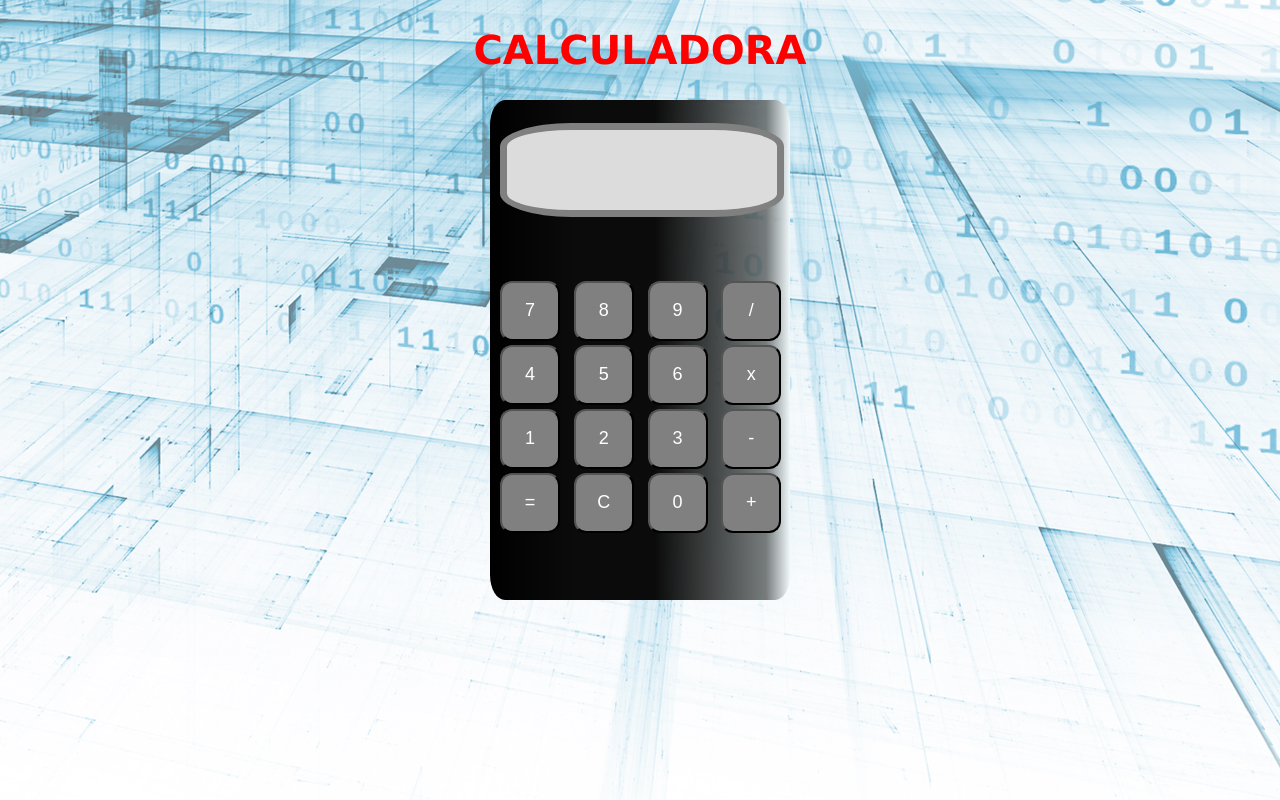
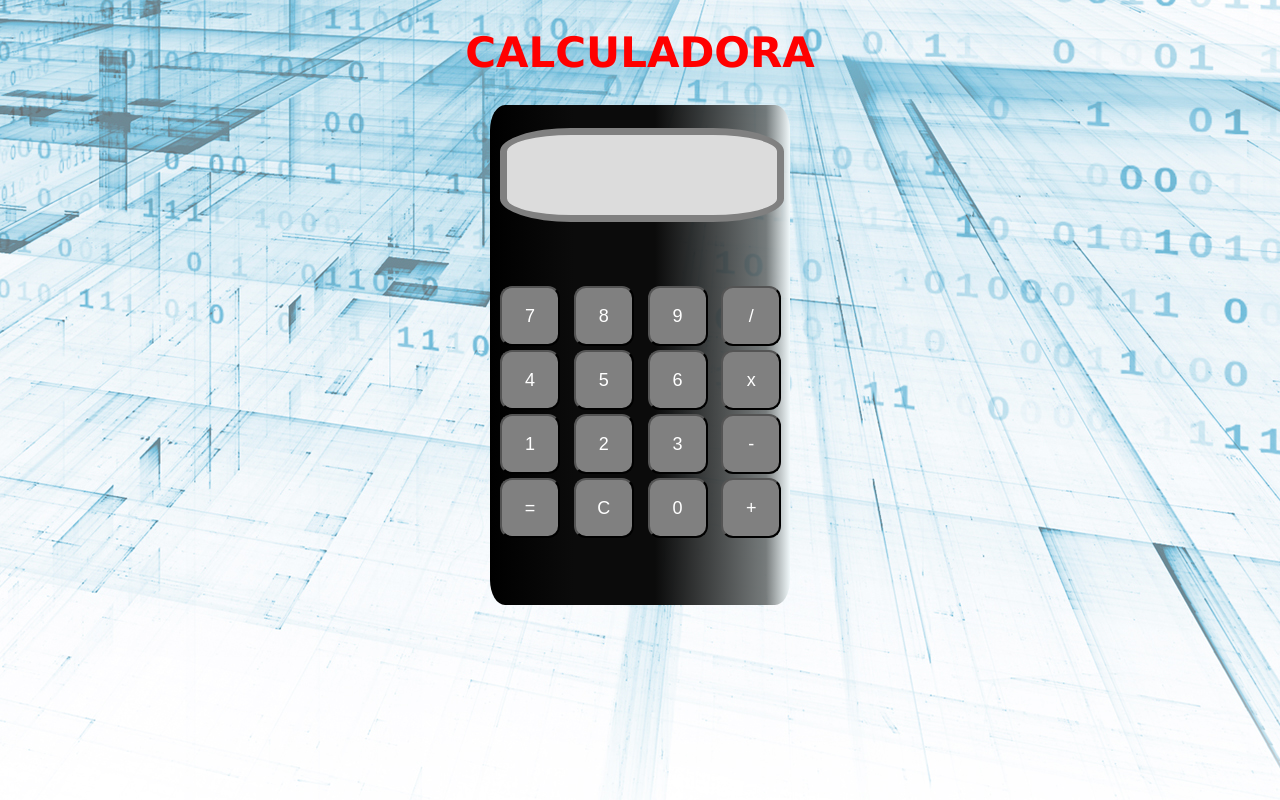
Before and after one commit to NicolasRomay/Calculadora, a plain HTML site: page index.html in a window 1280 px wide. Drawn offline with Linux system fonts and the light colour scheme.

Commit message:
newcommit

```diff
--- a/style.css
+++ b/style.css
@@ -1,7 +1,7 @@
 h1 {
     font-family: 'Lucida Sans', 'Lucida Sans Regular',
     'Lucida Grande', 'Lucida Sans Unicode', Geneva, Verdana, sans-serif;
-    font-size: 40px;color: red;
+    font-size: 42px;color: red;
     text-align: center;
 }
 
```
